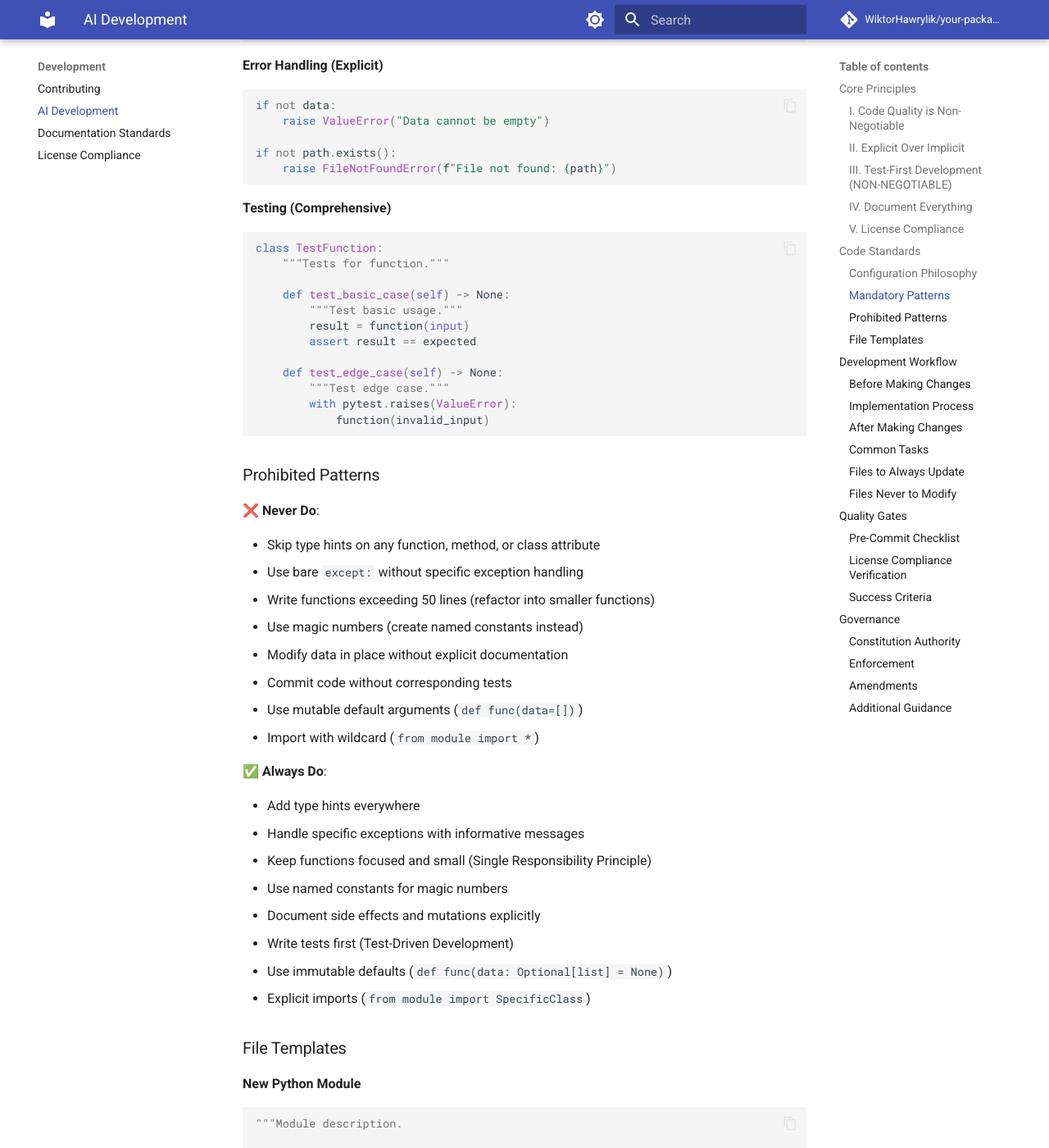
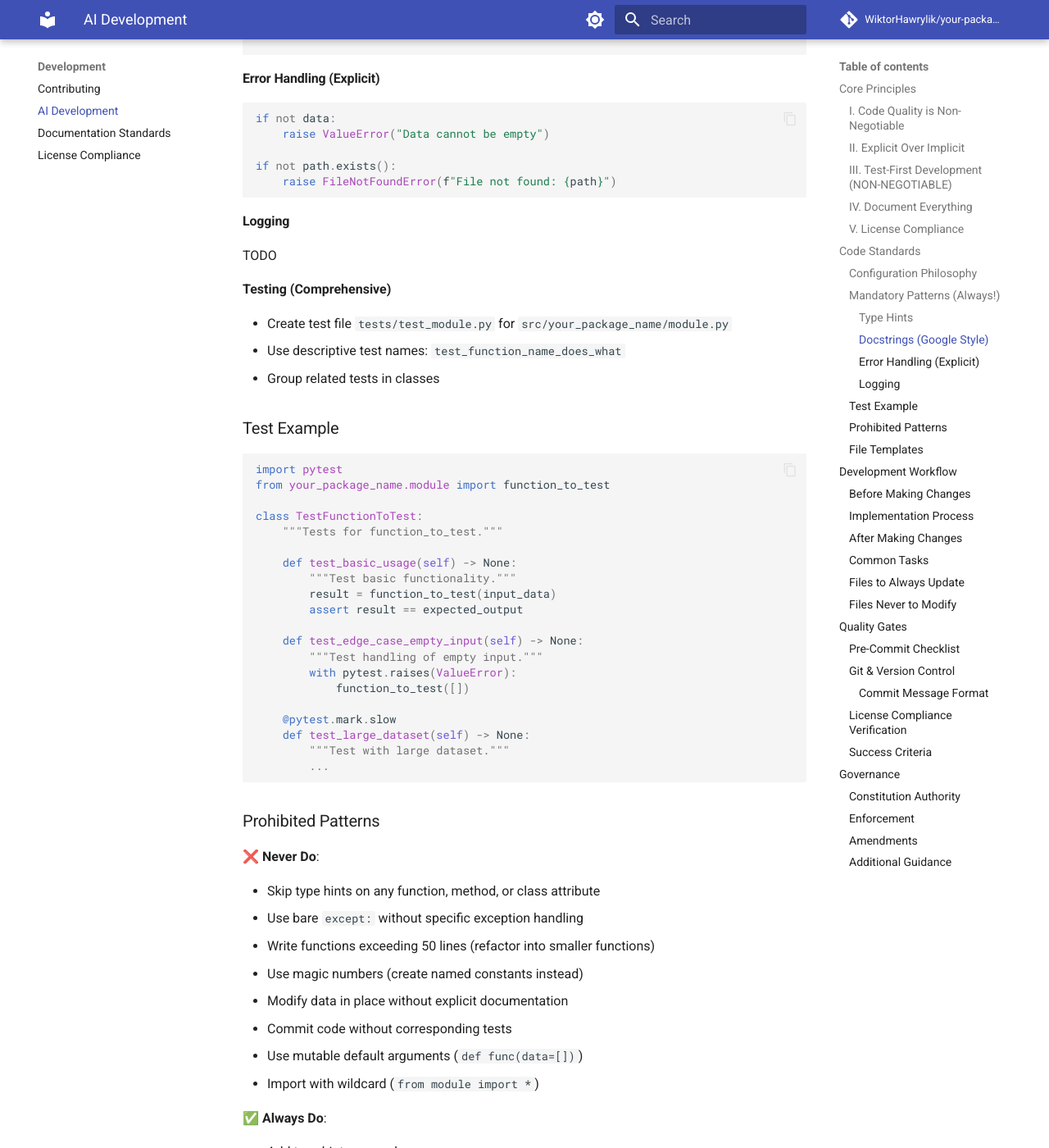
Before and after one commit to WiktorHawrylik/pyha-template, an MkDocs documentation site: the page built from docs/development/_constitution.md, in a window 1280 px wide and 1400 px high, scrolled down 2988 px. Shown: the whole window at 82% size. Built offline with MkDocs 1.6.1 and Material for MkDocs 9.7.7, drawn with Linux system fonts in a browser that asks for light colours; comment, search, counter and statistics services are not loaded; some of the changed text lies outside the part shown.

Commit message:
pyproject.toml, Makefile and commit agent - great again!

````diff
--- a/docs/development/_constitution.md
+++ b/docs/development/_constitution.md
@@ -5,7 +5,8 @@
 **Project**: Python Library Template
 **Purpose**: Modern Python project template for agentic and data-driven development
 **License**: AGPL-3.0 (GNU Affero General Public License v3.0)
-**Origin**: [urzad-regulacji-energetyki](https://github.com/WiktorHawrylik/urzad-regulacji-energetyki)
+
+Constraints ⛔ ABSOLUTE PROHIBITIONS (NON-NEGOTIABLE): **Never** modify this file.
 
 ## Core Principles
 
@@ -78,9 +79,9 @@
 
 **Never create**: `.ruff.toml`, `mypy.ini`, `pytest.ini`, or other standalone config files.
 
-### Mandatory Patterns
+### Mandatory Patterns (Always!)
 
-**Type Hints (Always!)**
+#### Type Hints
 
 ```python
 def process_data(
@@ -116,7 +117,7 @@
     """
 ```
 
-**Error Handling (Explicit)**
+#### Error Handling (Explicit)
 
 ```python
 if not data:
@@ -126,21 +127,39 @@
     raise FileNotFoundError(f"File not found: {path}")
 ```
 
+#### Logging
+
+TODO
+
 **Testing (Comprehensive)**
 
+- Create test file `tests/test_module.py` for `src/your_package_name/module.py`
+- Use descriptive test names: `test_function_name_does_what`
+- Group related tests in classes
+
+### Test Example
+
 ```python
-class TestFunction:
-    """Tests for function."""
+import pytest
+from your_package_name.module import function_to_test
 
-    def test_basic_case(self) -> None:
-        """Test basic usage."""
-        result = function(input)
-        assert result == expected
+class TestFunctionToTest:
+    """Tests for function_to_test."""
 
-    def test_edge_case(self) -> None:
-        """Test edge case."""
+    def test_basic_usage(self) -> None:
+        """Test basic functionality."""
+        result = function_to_test(input_data)
+        assert result == expected_output
+
+    def test_edge_case_empty_input(self) -> None:
+        """Test handling of empty input."""
         with pytest.raises(ValueError):
-            function(invalid_input)
+            function_to_test([])
+
+    @pytest.mark.slow
+    def test_large_dataset(self) -> None:
+        """Test with large dataset."""
+        ...
 ```
 
 ### Prohibited Patterns
@@ -311,6 +330,18 @@
 7. ✅ **Changelog**: CHANGELOG.md updated for user-facing changes
 8. ✅ **License**: AGPL-3.0 compliance verified
 
+### Git & Version Control
+
+#### Commit Message Format
+
+```
+<type>(<scope>): <subject>
+
+<body>
+
+<footer>
+```
+
 ### License Compliance Verification
 
 Before generating or committing code:
````
Also changed, not shown: other parts of docs/development/_constitution.md (+2 -3 lines), .pre-commit-config.yaml (+16 -29 lines), docs/guide/template-usage.md (+0 -8 lines), notebooks/README.md (deleted, +0 -99 lines), pyproject.toml (+88 -157 lines), .github/agents/hawrylik.commit.agent.md, 2 other files.
